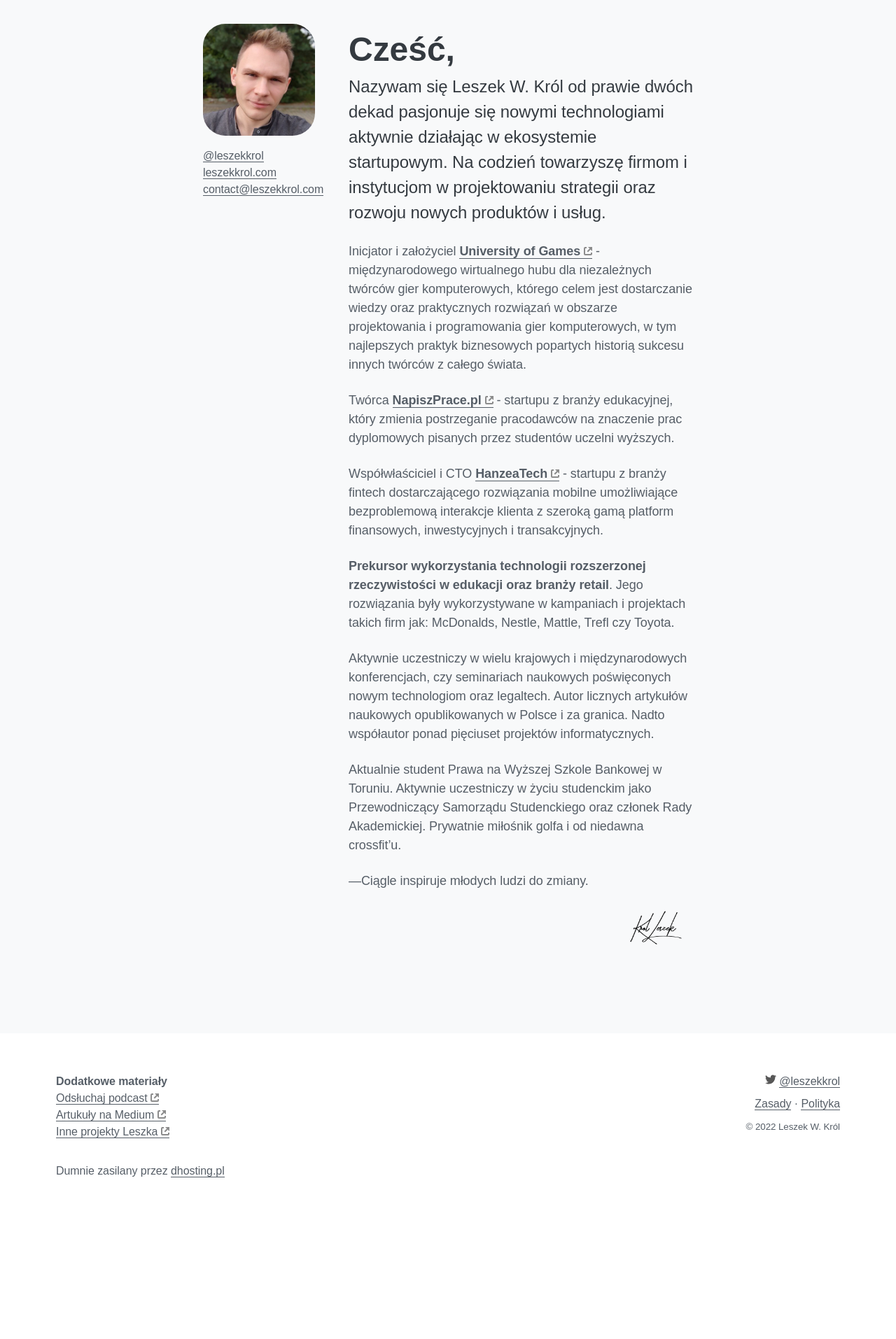
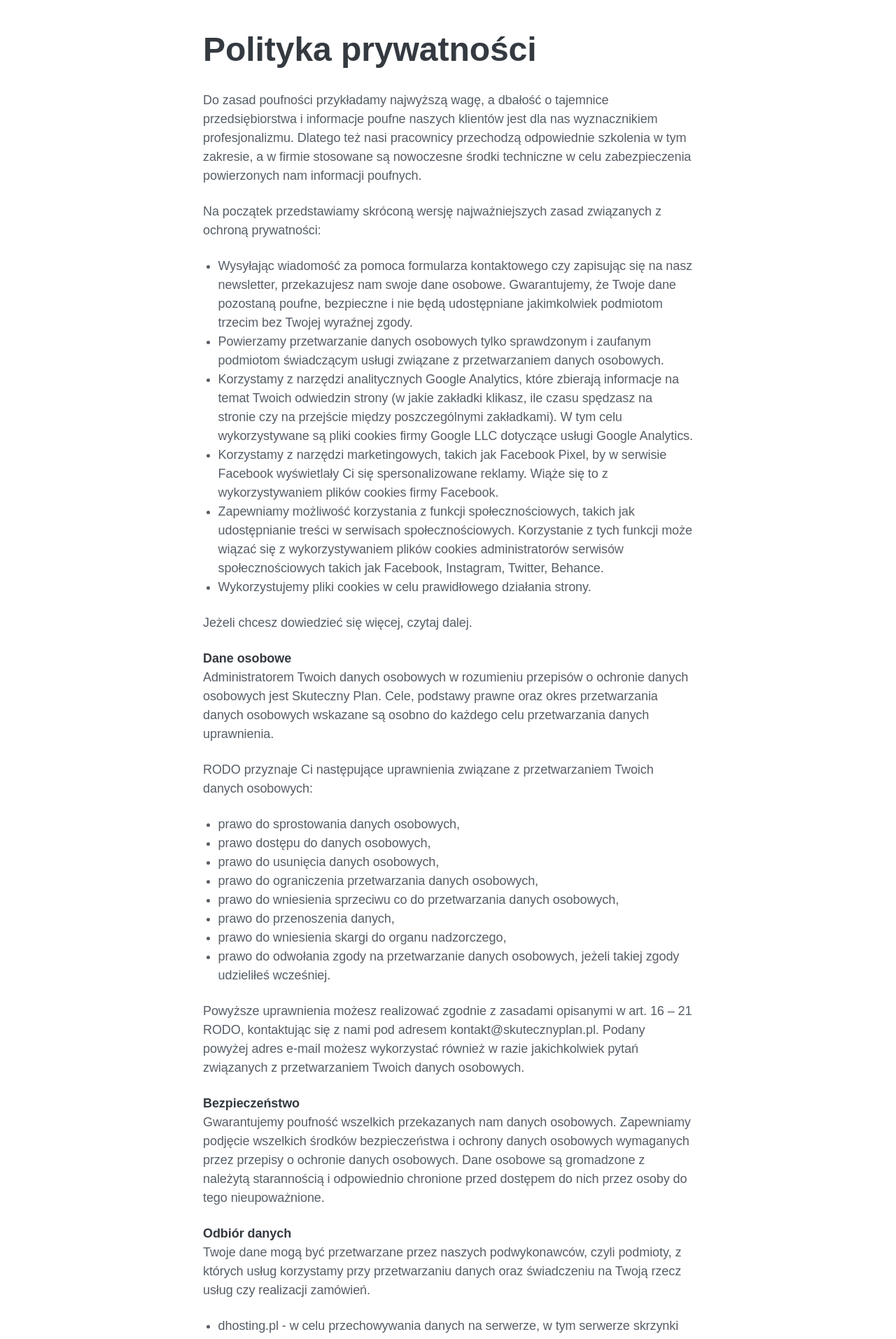
Before and after one commit to leszekkrol/skutecznyplan.pl, a Nuxt app: page /privacy-policy in a window 1280 px wide. Shown: the part 680-2594 px from the top of the page at 70% size. Before the commit the page ends 2429 px from the top, so only its background shows below. Built offline with nearby package versions, Linux system fonts and the light colour scheme.

Commit message:
:boom: Added privacy policy

```diff
--- a/assets/main.css
+++ b/assets/main.css
@@ -51,6 +51,8 @@ header a:hover, .section--dark a:hover { color: var(--light-grey); }
 
 .fs15 {font-size: 0.8333em}
 .fs16 {font-size: 0.89em}
+
+h3 {font-size: 1.13em}
 h2, .fs24 {font-size: 1.33em}
 h1, .fs32 {font-size: 1.78em}
 .fs42 {font-size: 2.27em}
--- a/components/TheFooter.vue
+++ b/components/TheFooter.vue
@@ -27,7 +27,23 @@
           <li>
             <svg xmlns="http://www.w3.org/2000/svg" width="16" height="16"><path d="M16 3c-.6.3-1.2.4-1.9.5.7-.4 1.2-1 1.4-1.8-.6.4-1.3.6-2.1.8-.6-.6-1.5-1-2.4-1-1.7 0-3.2 1.5-3.2 3.3 0 .3 0 .5.1.7-2.7-.1-5.2-1.4-6.8-3.4-.3.5-.4 1-.4 1.7 0 1.1.6 2.1 1.5 2.7-.5 0-1-.2-1.5-.4C.7 7.7 1.8 9 3.3 9.3c-.3.1-.6.1-.9.1-.2 0-.4 0-.6-.1.4 1.3 1.6 2.3 3.1 2.3-1.1.9-2.5 1.4-4.1 1.4H0c1.5.9 3.2 1.5 5 1.5 6 0 9.3-5 9.3-9.3v-.4C15 4.3 15.6 3.7 16 3z" fill="#575757"></path></svg> <a href="https://twitter.com/leszekkrol" target="_blank" title="Twitter Leszek W. Król">@leszekkrol</a>
           </li>
-          <li><a href="/zasady-korzystania/" title="Zasady korzystania" class="color-grey">Zasady</a> · <a href="/polityka-prywatnosci/" title="Polityka prywatności" class="color-grey">Polityka</a></li>
+          <li>
+            <NuxtLink
+              :to="{ name: 'general-rules', params: { } }"
+              class="color-grey"
+              title="Zasady korzystania"
+              aria-label="Zasady korzystnia">
+                Zasady
+            </NuxtLink>
+             ·
+            <NuxtLink
+              :to="{ name: 'privacy-policy', params: { } }"
+              class="color-grey"
+              title="Polityka prywatności"
+              aria-label="Polityka prywatności">
+                Polityka
+            </NuxtLink>
+          </li>
           <li><small>© 2022 Leszek W. Król</small></li>
         </ul>
       </div>
--- a/nuxt.config.js
+++ b/nuxt.config.js
@@ -119,6 +119,16 @@ export default {
         path: '/',
         component: 'pages/index.vue'
       },
+      {
+        name: 'privacy-policy',
+        path: '/polityka-prywatnosci',
+        component: 'pages/privacy-policy.vue'
+      },
+      {
+        name: 'index',
+        path: '/zasady-korzystania',
+        component: 'pages/general-rules.vue'
+      },
     ]
   },
   sitemap: {
--- /dev/null
+++ b/pages/privacy-policy.vue
@@ -0,0 +1,62 @@
+<template>
+  <section class="section--full tl">
+    <div class="container cols">
+      <div>
+        <h3 class="color--black fs48 heading">Polityka prywatności</h3>
+        <p>Do zasad poufności przykładamy najwyższą wagę, a dbałość o tajemnice przedsiębiorstwa i informacje poufne naszych klientów jest dla nas wyznacznikiem profesjonalizmu. Dlatego też nasi pracownicy przechodzą odpowiednie szkolenia w tym zakresie, a w firmie stosowane są nowoczesne środki techniczne w celu zabezpieczenia powierzonych nam informacji poufnych.</p>
+
+        <p>Na początek przedstawiamy skróconą wersję najważniejszych zasad związanych z ochroną prywatności:</p>
+        <ul>
+          <li>Wysyłając wiadomość za pomoca formularza kontaktowego czy zapisując się na nasz newsletter, przekazujesz nam swoje dane osobowe. Gwarantujemy, że Twoje dane pozostaną poufne, bezpieczne i nie będą udostępniane jakimkolwiek podmiotom trzecim bez Twojej wyraźnej zgody.</li>
+          <li>Powierzamy przetwarzanie danych osobowych tylko sprawdzonym i zaufanym podmiotom świadczącym usługi związane z przetwarzaniem danych osobowych.</li>
+          <li>Korzystamy z narzędzi analitycznych Google Analytics, które zbierają informacje na temat Twoich odwiedzin strony (w jakie zakładki klikasz, ile czasu spędzasz na stronie czy na przejście między poszczególnymi zakładkami). W tym celu wykorzystywane są pliki cookies firmy Google LLC dotyczące usługi Google Analytics.</li>
+          <li>Korzystamy z narzędzi marketingowych, takich jak Facebook Pixel, by w serwisie Facebook wyświetlały Ci się spersonalizowane reklamy. Wiąże się to z wykorzystywaniem plików cookies firmy Facebook.</li>
+          <li>Zapewniamy możliwość korzystania z funkcji społecznościowych, takich jak udostępnianie treści w serwisach społecznościowych. Korzystanie z tych funkcji może wiązać się z wykorzystywaniem plików cookies administratorów serwisów społecznościowych takich jak Facebook, Instagram, Twitter, Behance.</li>
+          <li>Wykorzystujemy pliki cookies w celu prawidłowego działania strony.</li>
+        </ul>
+
+        <p>Jeżeli chcesz dowiedzieć się więcej, czytaj dalej.</p>
+
+        <h4 class="color--black">Dane osobowe</h4>
+        <p class="mt0">Administratorem Twoich danych osobowych w rozumieniu przepisów o ochronie danych osobowych jest Skuteczny Plan. Cele, podstawy prawne oraz okres przetwarzania danych osobowych wskazane są osobno do każdego celu przetwarzania danych uprawnienia.</p>
+
+        <p>RODO przyznaje Ci następujące uprawnienia związane z przetwarzaniem Twoich danych osobowych:</p>
+        <ul>
+          <li>prawo do sprostowania danych osobowych,</li>
+          <li>prawo dostępu do danych osobowych,</li>
+          <li>prawo do usunięcia danych osobowych,</li>
+          <li>prawo do ograniczenia przetwarzania danych osobowych,</li>
+          <li>prawo do wniesienia sprzeciwu co do przetwarzania danych osobowych,</li>
+          <li>prawo do przenoszenia danych,</li>
+          <li>prawo do wniesienia skargi do organu nadzorczego,</li>
+          <li>prawo do odwołania zgody na przetwarzanie danych osobowych, jeżeli takiej zgody udzieliłeś wcześniej.</li>
+        </ul>
+
+        <p>Powyższe uprawnienia możesz realizować zgodnie z zasadami opisanymi w art. 16 – 21 RODO, kontaktując się z nami pod adresem kontakt@skutecznyplan.pl. Podany powyżej adres e-mail możesz wykorzystać również w razie jakichkolwiek pytań związanych z przetwarzaniem Twoich danych osobowych.</p>
+
+        <h4 class="color--black">Bezpieczeństwo</h4>
+        <p class="mt0">Gwarantujemy poufność wszelkich przekazanych nam danych osobowych. Zapewniamy podjęcie wszelkich środków bezpieczeństwa i ochrony danych osobowych wymaganych przez przepisy o ochronie danych osobowych. Dane osobowe są gromadzone z należytą starannością i odpowiednio chronione przed dostępem do nich przez osoby do tego nieupoważnione.</p>
+
+        <h4 class="color--black">Odbiór danych</h4>
+        <p class="mt0">Twoje dane mogą być przetwarzane przez naszych podwykonawców, czyli podmioty, z których usług korzystamy przy przetwarzaniu danych oraz świadczeniu na Twoją rzecz usług czy realizacji zamówień.</p>
+        <ul>
+          <li>dhosting.pl - w celu przechowywania danych na serwerze, w tym serwerze skrzynki pocztowej,</li>
+          <li>Comarch ERPXT - w celu korzystania z systemu do fakturowania, w którym przetwarzane są Twoje dane osobowe na potrzeby wystawienia faktury,</li>
+          <li>osoby, które przy świadczeniu na rzecz Skuteczny Plan usług związanych ze wsparciem technicznym strony internetowej mogą potencjalnie uzyskać dostęp do Twoich danych osobowych.</li>
+        </ul>
+
+        <p>Wszystkie podmioty, którym powierzam przetwarzanie danych osobowych gwarantują stosowanie odpowiednich środków ochrony i bezpieczeństwa danych osobowych wymaganych przez przepisy prawa.</p>
+      </div>
+    </div>
+  </section>
+</template>
+
+<script>
+  export default {
+    data() {
+      return {
+
+      }
+    },
+  }
+</script>
--- a/pages/zasady-korzystania.vue
+++ /dev/null
@@ -1,15 +0,0 @@
-<template>
-  <div>
-
-  </div>
-</template>
-
-<script>
-  export default {
-    data() {
-      return {
-
-      }
-    },
-  }
-</script>
```
Also changed, not shown: pages/general-rules.vue (renamed from pages/polityka-prywatnosci.vue).
